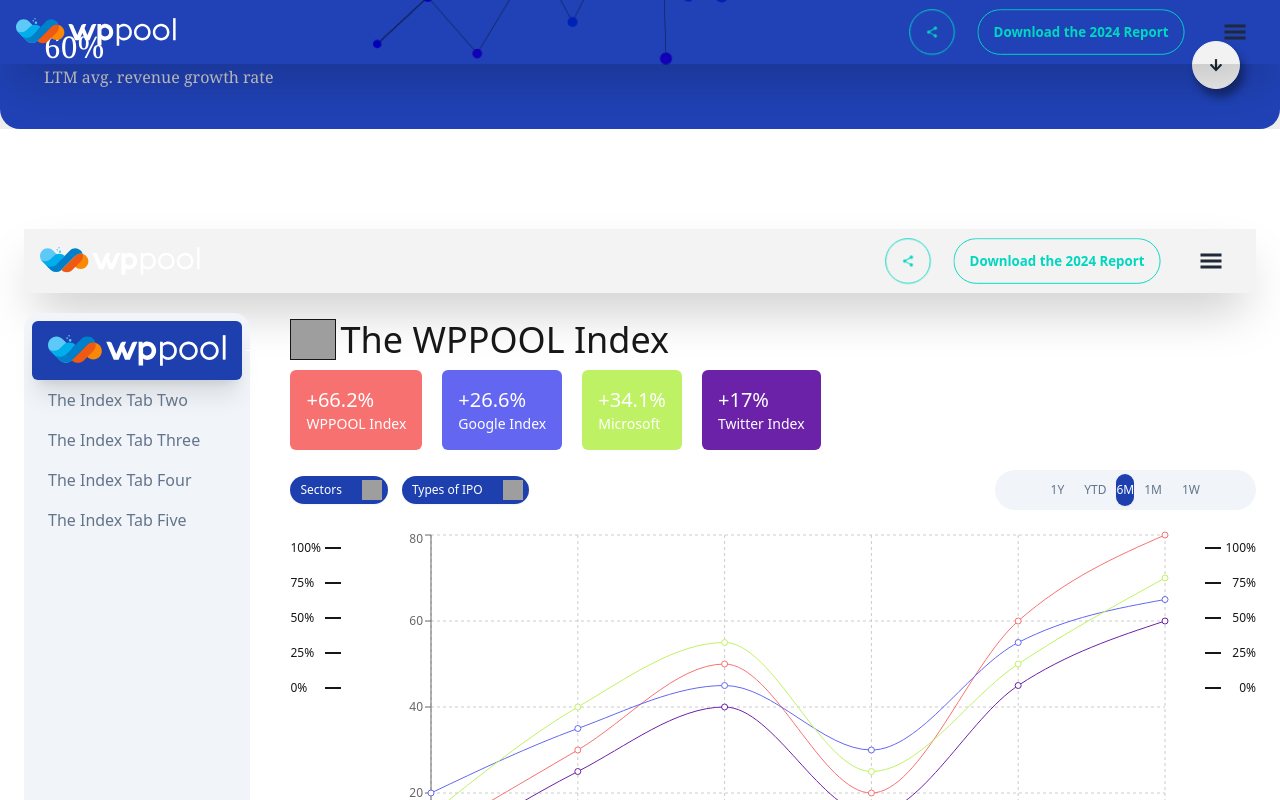
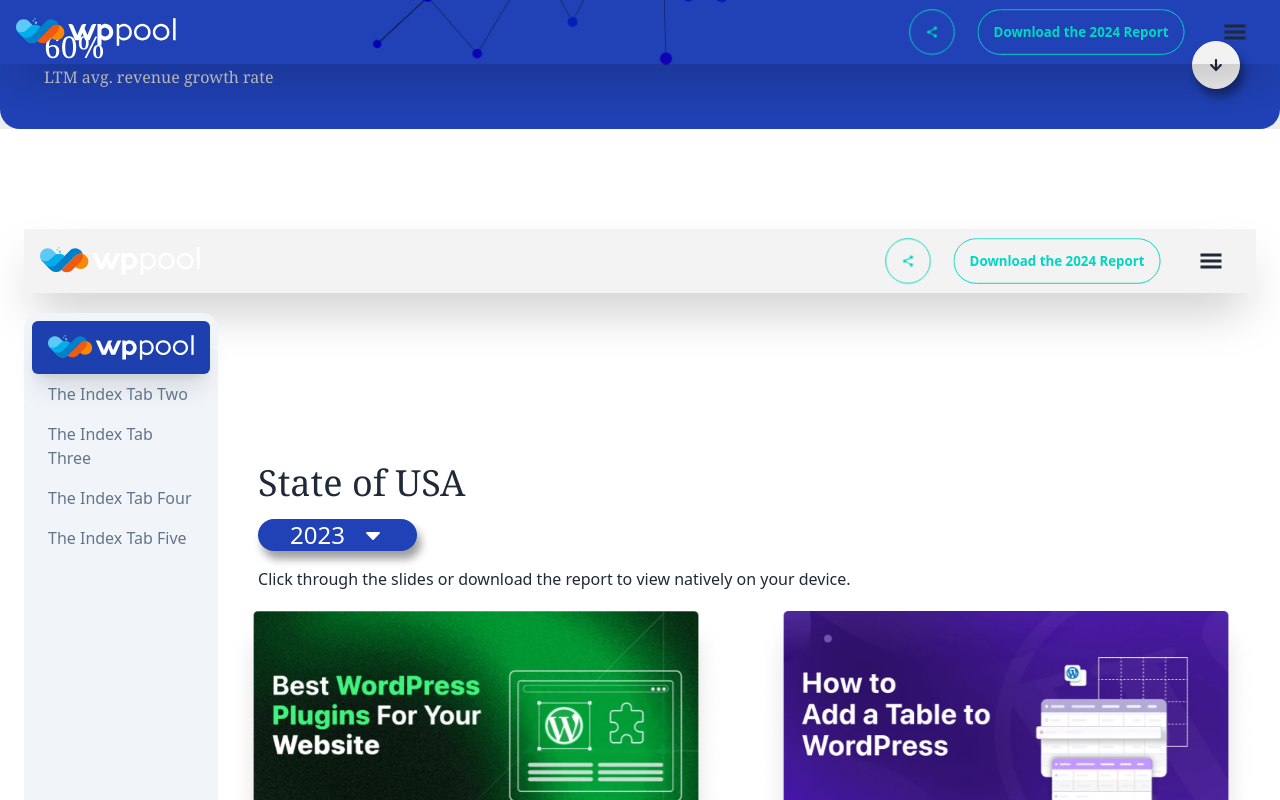
Before and after one commit to jaynabKhatun/Wappol-project-1, a React (Vite) app: page / in a window 1280 px wide. Both pictures are taken after a click on the element "The Index Tab Two". Shown: the part 521-1321 px from the top of the page. Built offline with nearby package versions, Linux system fonts and the light colour scheme; grey boxes are pictures that could not be loaded.

Commit message:
added toggol

```diff
--- a/src/Pages/Home/Chart/Chart.jsx
+++ b/src/Pages/Home/Chart/Chart.jsx
@@ -1,3 +1,4 @@
+import  { useState } from "react";
 import { GiHamburgerMenu } from "react-icons/gi";
 import logo from "../../../../public/wppl logo.svg";
 import {
@@ -11,6 +12,8 @@
   ResponsiveContainer,
 } from "recharts";
 import { IoMdShare } from "react-icons/io";
+
+import Sli2 from "../Sli2/Sli2";
 
 const chartData = [
   { name: "Feb", WPPOOL: 10, Google: 20, Microsoft: 15, Twitter: 5 },
@@ -57,6 +60,12 @@
 );
 
 const Chart = () => {
+  const [showSlider, setShowSlider] = useState(false);
+
+  const handleNavbarClick = () => {
+    setShowSlider(true);
+  };
+
   return (
     <div className="flex flex-col  px-6 py-5 bg-white max-md:pl-5">
       <header className="text-2xl font-bold mt-20">
@@ -83,32 +92,13 @@
                 </div>
                 <ul
                   tabIndex={0}
-                  className="menu dropdown-content bg-base-100 rounded-box z-[1] mt-4 w-52 p-2 shadow"
+                  className="menu dropdown-content bg-base-100 rounded-box z-[1] mt-4 w-ful p-2 shadow"
                 >
-                  <li>
-                    <a>The WPPOOL Index</a>
-                  </li>
-                  <li>
-                    <a>All Companies</a>
-                  </li>
-                  <li>
-                    <a>Potential Future Listings</a>
-                  </li>
-                  <li>
-                    <a>State of USA</a>
-                  </li>
-                  <li>
-                    <a>Stories & Ideas</a>
-                  </li>
-                  <li>
-                    <a>About WPPOOL</a>
-                  </li>
-                  <li>
-                    <a>WPPOOL Portfolio Companies</a>
-                  </li>
-                  <li>
-                    <a className="text-[#2042B6] font-bold ">Visit WPPOOL</a>
-                  </li>
+                  <div>
+                    {indexTabs.map((tab, index) => (
+                      <button key={index} onClick={handleNavbarClick}>{tab.title}</button>
+                    ))}
+                  </div>
                 </ul>
               </div>
             </div>
@@ -124,7 +114,7 @@
                 <div className="shrink-0 my-auto w-1 h-px bg-white" />
               </div>
               {indexTabs.map((tab, index) => (
-                <div key={index} className="px-4 py-2 cursor-pointer">
+                <div key={index} className="px-4 py-2 cursor-pointer" onClick={handleNavbarClick}>
                   {tab.title}
                 </div>
               ))}
@@ -132,6 +122,10 @@
           </aside>
           <main className="flex flex-col ml-5 w-[81%] max-md:ml-0 max-md:w-full">
             <section className="flex flex-col mt-1.5 max-md:mt-7 max-md:max-w-full">
+              {showSlider ? (
+                <Sli2 />
+              ) : (
+                <>
                   <div className="flex gap-1 self-start text-4xl text-neutral-900">
                     <img
                       loading="lazy"
@@ -172,7 +166,7 @@
                         />
                       </button>
                     </div>
-                <div className="flex gap-5 justify-between items-center px-14 py-1 whitespace-nowrap bg-slate-100 rounded-[124px] text-slate-500 max-md:px-5">
+                    <div className="flex gap-5 justify-between text-blue-800 max-md:mt-5 max-md:self-start">
                       <button className="self-stretch my-auto">1Y</button>
                       <div className="flex gap-2.5 items-center self-stretch">
                         <button className="self-stretch my-auto">YTD</button>
@@ -213,7 +207,11 @@
                             stroke="#f87171"
                             activeDot={{ r: 8 }}
                           />
-                      <Line type="monotone" dataKey="Google" stroke="#6366f1" />
+                          <Line
+                            type="monotone"
+                            dataKey="Google"
+                            stroke="#6366f1"
+                          />
                           <Line
                             type="monotone"
                             dataKey="Microsoft"
@@ -248,6 +246,8 @@
                       />
                     ))}
                   </div>
+                </>
+              )}
             </section>
           </main>
         </div>
--- /dev/null
+++ b/src/Pages/Home/Chart/Report.jsx
@@ -0,0 +1,38 @@
+import React from 'react';
+import { FaCaretDown } from 'react-icons/fa';
+import Slider from '../Slider/Slider';
+import Button2 from '../../../Components/Button2';
+
+const Report = () => {
+    return (
+        <div>
+          <div className="md:mt-36 mt-20 mb-20 ">
+      <div>
+        <h1 className="text-4xl font-serif">State of USA</h1>
+        <div className="dropdown mt-4 z-10">
+          <div
+            tabIndex={0}
+            role="button"
+            className=" px-8  flex items-center shadow-[4.0px_8.0px_8.0px_rgba(0,0,0,0.38)] gap-4 rounded-full text-white text-2xl bg-[#2042B6]"
+          >
+            2024 <FaCaretDown />
+          </div>
+
+        </div>
+        <p className="mt-4 mb-5">
+          Click through the slides or download the report to view natively on
+          your device.
+        </p>
+      </div>
+      <div>
+        <Slider></Slider>
+      </div>
+      <div >
+        <Button2></Button2>
+      </div>
+    </div>
+        </div>
+    );
+};
+
+export default Report;
--- /dev/null
+++ b/src/Pages/Home/Sli2/Sli2.jsx
@@ -0,0 +1,68 @@
+import React from "react";
+import { FaArrowLeft, FaArrowRight, FaCaretDown } from "react-icons/fa";
+import Slider from "../Slider/Slider";
+import Button2 from "../../../Components/Button2";
+import { IoMdArrowDropdown } from "react-icons/io";
+
+const Sli2 = () => {
+  return (
+    <div className="md:mt-36 mt-20 mb-20 ">
+      <div>
+        <h1 className="text-4xl font-serif">State of USA</h1>
+        <div className="dropdown mt-4 z-10">
+          <div
+            tabIndex={0}
+            role="button"
+            className=" px-8  flex items-center shadow-[4.0px_8.0px_8.0px_rgba(0,0,0,0.38)] gap-4 rounded-full text-white text-2xl bg-[#2042B6]"
+          >
+            2023 <FaCaretDown />
+          </div>
+          <ul
+            tabIndex={0}
+            className="dropdown-content menu bg-base-100 rounded-box z-[1] w-52 p-2 shadow"
+          >
+            <li>
+              <a>Item 1</a>
+            </li>
+            <li>
+              <a>Item 2</a>
+            </li>
+          </ul>
+        </div>
+        <p className="mt-4 mb-5">
+          Click through the slides or download the report to view natively on
+          your device.
+        </p>
+      </div>
+      <div>
+        <Slider></Slider
+        >
+      </div>
+      <div>
+        <div className="grid md:grid-cols-2 gap-8 md:-mt-10">
+          <div className="flex gap-4 md:gap-6 items-center justify-center md:justify-start">
+            <button className="btn btn-circle bg-[#FFF] shadow-md">
+              <FaArrowLeft />
+            </button>
+            <button className="btn btn-circle bg-[#FFF] shadow-md">
+              <FaArrowRight />
+            </button>
+            <p className="text-sm md:text-base">pages</p>
+            <button className="btn bg-[#FFF] text-xl shadow-md flex items-center space-x-1">
+              <span>1 & 2</span> <IoMdArrowDropdown />
+            </button>
+            <p className="text-sm md:text-base">of 37</p>
+          </div>
+
+          <div className="flex justify-evenly">
+            <button className="px-1 md:px-3  py-1 md:py-2 rounded-full bg-[#2042B6] text-white shadow-[4.0px_8.0px_8.0px_rgba(0,0,0,0.38)] text-xs">
+              Download the 2023 Report
+            </button>
+          </div>
+        </div>
+      </div>
+    </div>
+  );
+};
+
+export default Sli2;
```
Lines whose indentation alone changed are shown as unchanged.
